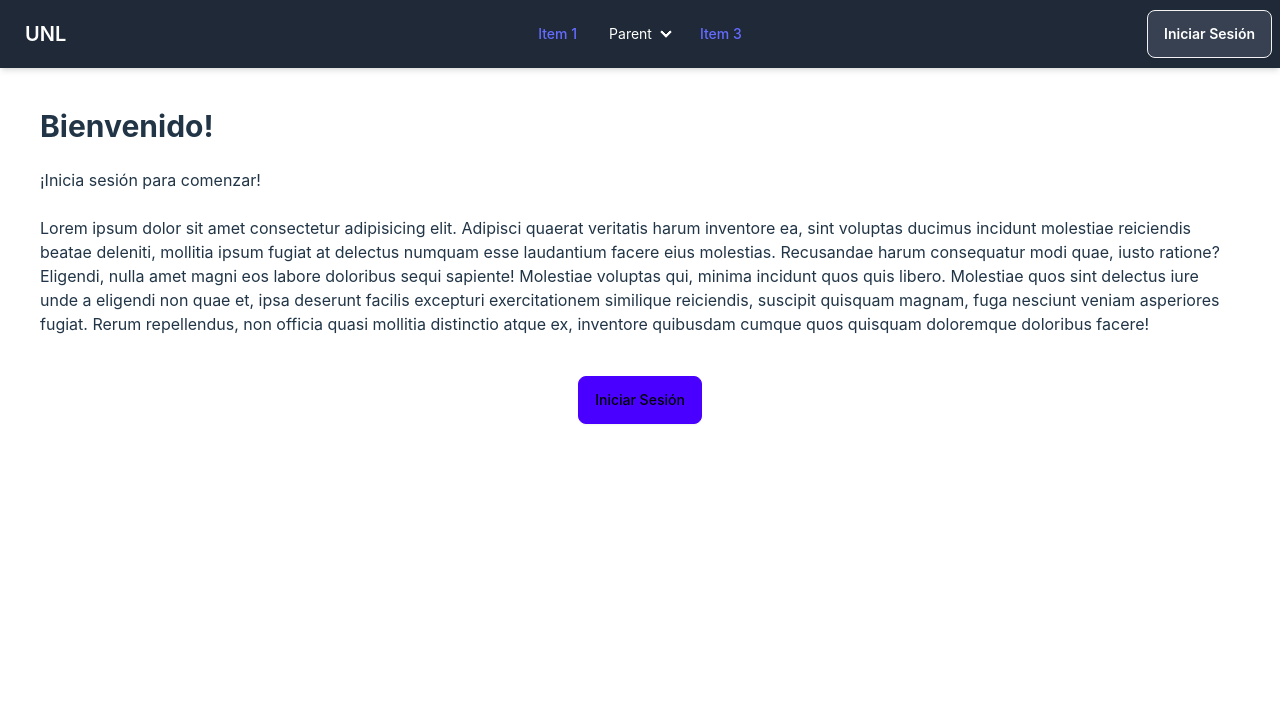
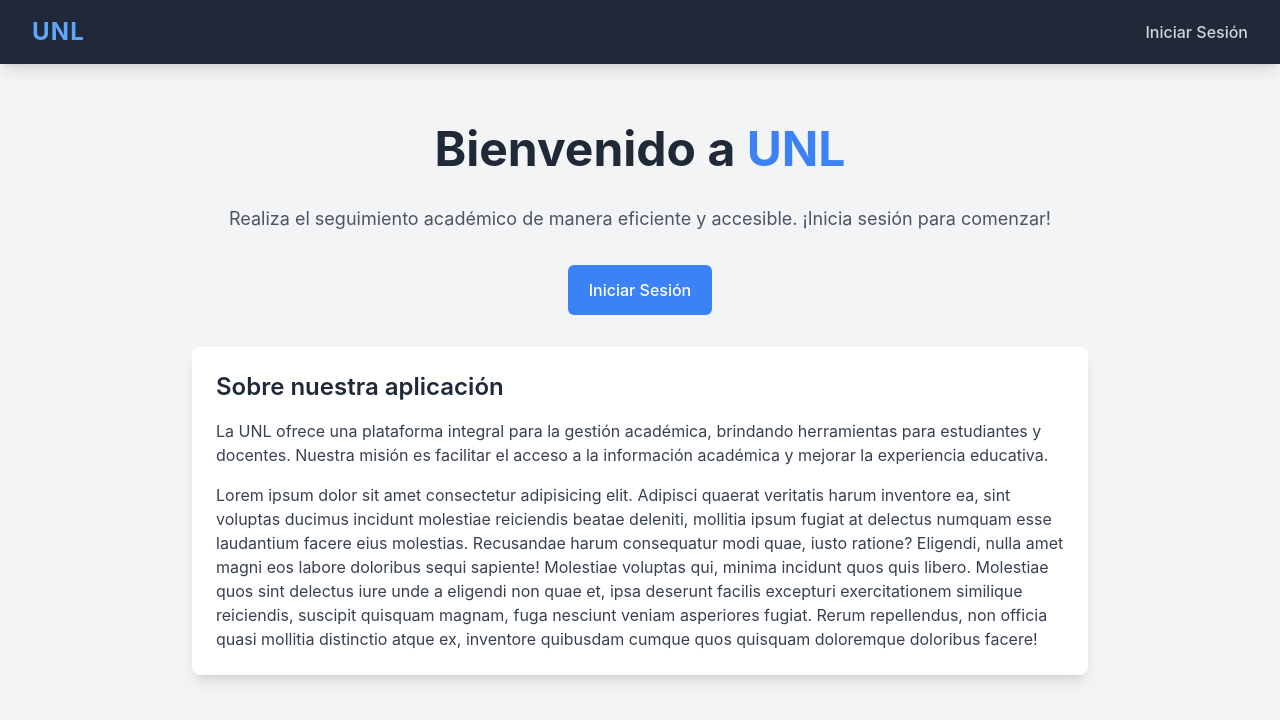
Before and after one commit to Axlmd16/SSE_PIS, a React (Vite) app in the folder client/: page / in a window 1280 px wide. Shown: the top 720 px of the page. Built offline with nearby package versions, Linux system fonts and the light colour scheme.

Commit message:
Pull: Mejoras Inicio Sesion (#10)
* Correccion importantes

Correciones importante en dao y routes

* Mejoras Inicio Sesion

Se mejoro la interfaz de la pagina de inicio de sesion

---------

Co-authored-by: JhostinJATM <jhos_tap@hotmail.com>

```diff
--- a/client/src/components/inicio_sesion/login.jsx
+++ b/client/src/components/inicio_sesion/login.jsx
@@ -1,16 +1,21 @@
-import React, { useState, useContext } from "react";
+import React, { useContext, useState } from "react";
 import { useNavigate } from "react-router-dom";
+import { useForm } from "react-hook-form";
 import { Context } from "../../store/context";
 
 function Login() {
-  const { store, actions } = useContext(Context);
+  const { actions } = useContext(Context);
+  const {
+    register,
+    handleSubmit,
+    formState: { errors },
+  } = useForm();
+  const navigate = useNavigate();
+  const [errorMessage, setErrorMessage] = useState("");
 
-  const [username, setUsername] = useState("");
-  const [password, setPassword] = useState("");
-  const navigate = useNavigate();
-
-  const handleClick = async () => {
-    const success = await actions.login(username, password);
+  const onSubmit = async (data) => {
+    setErrorMessage(""); // Clear any previous error message
+    const success = await actions.login(data.username, data.password);
     if (success) {
       const userRoles = JSON.parse(sessionStorage.getItem("roles"));
       let path = "/";
@@ -24,18 +29,20 @@ function Login() {
       ) {
         path = "/home";
       }
-
       navigate(path);
+    } else {
+      setErrorMessage("Usuario o contraseña incorrectos");
     }
   };
 
   return (
-    <div className="w-full h-screen bg-light-100 flex items-center justify-center">
-      <div className="max-w-md w-full p-6">
+    <div className="w-full h-screen bg-gray-100 flex items-center justify-center">
+      <div className="max-w-md w-full p-6 bg-white rounded-lg shadow-lg">
         <h1 className="text-3xl font-semibold mb-6 text-black text-center">
           Iniciar Sesión
         </h1>
-        <div>
+        <form onSubmit={handleSubmit(onSubmit)} noValidate>
+          <div className="mb-4">
             <label
               htmlFor="username"
               className="block text-sm font-medium text-gray-700"
@@ -45,13 +52,22 @@ function Login() {
             <input
               type="text"
               id="username"
-            name="username"
-            className="mt-1 p-2 w-full border rounded-md focus:border-gray-200 focus:outline-none focus:ring-2 focus:ring-offset-2 focus:ring-gray-300 transition-colors duration-300 bg-white"
-            value={username}
-            onChange={(e) => setUsername(e.target.value)}
+              {...register("username", {
+                required: "El usuario es obligatorio",
+              })}
+              className={`mt-1 p-2 w-full border rounded-md ${
+                errors.username ? "border-red-500" : "border-gray-300"
+              } focus:outline-none focus:ring-2 focus:ring-offset-2 ${
+                errors.username ? "focus:ring-red-500" : "focus:ring-blue-500"
+              } transition-colors duration-300 bg-white`}
             />
+            {errors.username && (
+              <span className="text-red-500 text-sm mt-1">
+                {errors.username.message}
+              </span>
+            )}
           </div>
-        <div>
+          <div className="mb-4">
             <label
               htmlFor="password"
               className="block text-sm font-medium text-gray-700"
@@ -61,20 +77,33 @@ function Login() {
             <input
               type="password"
               id="password"
-            name="password"
-            className="mt-1 p-2 w-full border rounded-md focus:border-gray-200 focus:outline-none focus:ring-2 focus:ring-offset-2 focus:ring-gray-300 transition-colors duration-300 bg-white"
-            value={password}
-            onChange={(e) => setPassword(e.target.value)}
+              {...register("password", {
+                required: "La contraseña es obligatoria",
+              })}
+              className={`mt-1 p-2 w-full border rounded-md ${
+                errors.password ? "border-red-500" : "border-gray-300"
+              } focus:outline-none focus:ring-2 focus:ring-offset-2 ${
+                errors.password ? "focus:ring-red-500" : "focus:ring-blue-500"
+              } transition-colors duration-300 bg-white`}
             />
+            {errors.password && (
+              <span className="text-red-500 text-sm mt-1">
+                {errors.password.message}
+              </span>
+            )}
           </div>
+          {errorMessage && (
+            <div className="mb-4 text-red-500 text-sm">{errorMessage}</div>
+          )}
           <div>
             <button
-            className="w-full bg-black text-white p-2 rounded-md hover:bg-gray-800 focus:outline-none focus:bg-black focus:ring-2 focus:ring-offset-2 focus:ring-gray-900 transition-colors duration-300"
-            onClick={handleClick}
+              type="submit"
+              className="w-full bg-blue-500 text-white p-2 rounded-md hover:bg-blue-600 focus:outline-none focus:ring-2 focus:ring-offset-2 focus:ring-blue-700 transition-colors duration-300"
             >
               Iniciar Sesión
             </button>
           </div>
+        </form>
       </div>
     </div>
   );
--- a/client/src/components/inicio_sesion/navbar.jsx
+++ b/client/src/components/inicio_sesion/navbar.jsx
@@ -122,70 +122,32 @@ export function DropdownMenu({ icon, text, children }) {
 
 export function Navbar() {
   return (
-    <div className="navbar bg-gray-800 text-white w-full shadow-md">
-      <div className="navbar-start">
-        <div className="dropdown">
-          <button className="btn btn-ghost lg:hidden">
-            <MoreVertical />
-          </button>
-          <ul
-            tabIndex="0"
-            className="menu menu-sm dropdown-content mt-3 z-[1] p-2 shadow bg-gray-800 rounded-box w-52 text-white"
-          >
-            <li>
-              <Link to="/">Item 1</Link>
-            </li>
-            <li>
-              <Link to="/">Parent</Link>
-              <ul className="p-2 bg-gray-700 rounded-md">
-                <li>
-                  <Link to="/">Submenu 1</Link>
-                </li>
-                <li>
-                  <Link to="/">Submenu 2</Link>
-                </li>
-              </ul>
-            </li>
-            <li>
-              <Link to="/">Item 3</Link>
-            </li>
-          </ul>
-        </div>
-        <Link to={"/"} className="btn btn-ghost text-xl">
-          UNL
+    <nav className="bg-gray-800 text-white shadow-lg fixed w-full z-10">
+      <div className="max-w-7xl mx-auto px-4 sm:px-6 lg:px-8">
+        <div className="flex justify-between h-16">
+          <div className="flex-shrink-0 flex items-center">
+            <Link to="/" className="text-2xl font-bold tracking-wider">
+              <span className="text-blue-400">UNL</span>
             </Link>
           </div>
-      <div className="navbar-center hidden lg:flex">
-        <ul className="menu menu-horizontal px-1">
-          <li>
-            <Link to="/">Item 1</Link>
-          </li>
-          <li>
-            <details>
-              <summary>Parent</summary>
-              <ul className="p-2 bg-gray-700 rounded-md">
-                <li>
-                  <Link to="/">Submenu 1</Link>
-                </li>
-                <li>
-                  <Link to="/">Submenu 2</Link>
-                </li>
-              </ul>
-            </details>
-          </li>
-          <li>
-            <Link to="/">Item 3</Link>
-          </li>
-        </ul>
+          <div className="hidden lg:flex space-x-4">
+            {/* Links adicionales pueden ser añadidos aquí */}
           </div>
-      <div className="navbar-end">
+          <div className="flex items-center space-x-2">
             <Link
-          className="btn bg-gray-700 hover:bg-gray-600 text-white"
-          to={"/login"}
+              to="/login"
+              className="text-gray-300 hover:text-white focus:outline-none focus:text-white"
             >
               Iniciar Sesión
             </Link>
           </div>
+          <div className="lg:hidden flex items-center">
+            <button className="text-gray-300 hover:text-white focus:outline-none focus:text-white">
+              <MoreVertical />
+            </button>
           </div>
+        </div>
+      </div>
+    </nav>
   );
 }
--- a/client/src/pages/landing.jsx
+++ b/client/src/pages/landing.jsx
@@ -1,32 +1,48 @@
+import React from "react";
+import { Link } from "react-router-dom";
+
 export const Landing = () => (
-  <div className="p-10">
-    <h1 className="text-3xl font-bold">Bienvenido!</h1>
-    <br />
-    <p>¡Inicia sesión para comenzar!</p>
-
-    <br />
-
-    <p>
-      Lorem ipsum dolor sit amet consectetur adipisicing elit. Adipisci quaerat
-      veritatis harum inventore ea, sint voluptas ducimus incidunt molestiae
-      reiciendis beatae deleniti, mollitia ipsum fugiat at delectus numquam esse
-      laudantium facere eius molestias. Recusandae harum consequatur modi quae,
-      iusto ratione? Eligendi, nulla amet magni eos labore doloribus sequi
-      sapiente! Molestiae voluptas qui, minima incidunt quos quis libero.
-      Molestiae quos sint delectus iure unde a eligendi non quae et, ipsa
-      deserunt facilis excepturi exercitationem similique reiciendis, suscipit
-      quisquam magnam, fuga nesciunt veniam asperiores fugiat. Rerum
-      repellendus, non officia quasi mollitia distinctio atque ex, inventore
-      quibusdam cumque quos quisquam doloremque doloribus facere!
-    </p>
-
-    <div className="text-center">
-      <div className="mt-10">
-        <button className="btn btn-primary mx-3 ">
-          <a className="text-black" href="/login">
-            Iniciar Sesión
-          </a>
-        </button>
+  <div className="bg-gray-100 min-h-screen flex flex-col items-center justify-center py-12 sm:px-6 lg:px-8">
+    <div className="max-w-4xl w-full text-center space-y-8">
+      <h1 className="text-5xl font-bold text-gray-800">
+        Bienvenido a <span className="text-blue-500">UNL</span>
+      </h1>
+      <p className="text-lg text-gray-600">
+        Realiza el seguimiento académico de manera eficiente y accesible.
+        ¡Inicia sesión para comenzar!
+      </p>
+      <div className="space-y-6">
+        <Link
+          to="/login"
+          className="inline-flex items-center justify-center px-5 py-3 border border-transparent text-base font-medium rounded-md text-white bg-blue-500 hover:bg-blue-600"
+        >
+          Iniciar Sesión
+        </Link>
+      </div>
+      <div className="bg-white shadow-lg rounded-lg p-6 text-left">
+        <h2 className="text-2xl font-semibold mb-4 text-gray-800">
+          Sobre nuestra aplicación
+        </h2>
+        <p className="text-gray-700 mb-4">
+          La UNL ofrece una plataforma integral para la gestión académica,
+          brindando herramientas para estudiantes y docentes. Nuestra misión es
+          facilitar el acceso a la información académica y mejorar la
+          experiencia educativa.
+        </p>
+        <p className="text-gray-700">
+          Lorem ipsum dolor sit amet consectetur adipisicing elit. Adipisci
+          quaerat veritatis harum inventore ea, sint voluptas ducimus incidunt
+          molestiae reiciendis beatae deleniti, mollitia ipsum fugiat at
+          delectus numquam esse laudantium facere eius molestias. Recusandae
+          harum consequatur modi quae, iusto ratione? Eligendi, nulla amet magni
+          eos labore doloribus sequi sapiente! Molestiae voluptas qui, minima
+          incidunt quos quis libero. Molestiae quos sint delectus iure unde a
+          eligendi non quae et, ipsa deserunt facilis excepturi exercitationem
+          similique reiciendis, suscipit quisquam magnam, fuga nesciunt veniam
+          asperiores fugiat. Rerum repellendus, non officia quasi mollitia
+          distinctio atque ex, inventore quibusdam cumque quos quisquam
+          doloremque doloribus facere!
+        </p>
       </div>
     </div>
   </div>
--- a/client/src/store/flux.js
+++ b/client/src/store/flux.js
@@ -72,7 +72,6 @@ const getState = ({ getStore, getActions, setStore }) => {
 
           return true;
         } catch (error) {
-          alert("Error en el servidor al iniciar sesión");
           return false;
         }
       },
```
Lines whose indentation alone changed are shown as unchanged.
